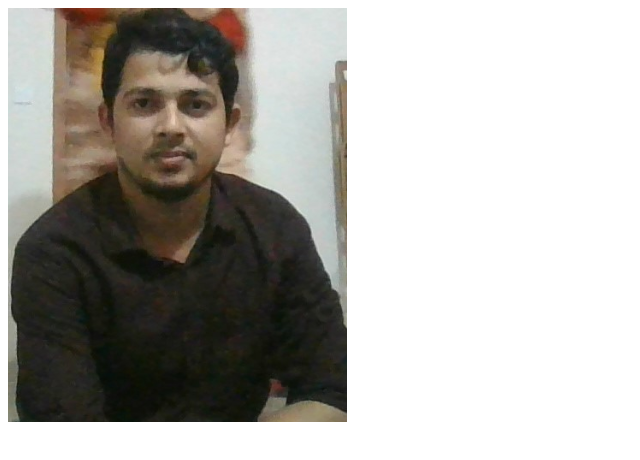
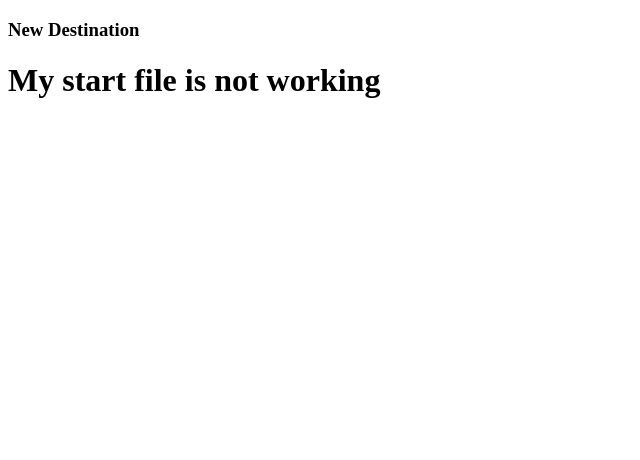
Before and after one commit to SheikhShuvoAhmed/my-first-repo, a plain HTML site: page index.html in a window 1280 px wide. Shown: the whole page, without its empty margins (0-640 px from the left). Drawn offline with Linux system fonts and the light colour scheme.

Commit message:
img deleted

```diff
--- a/index.html
+++ b/index.html
@@ -6,6 +6,7 @@
     <meta name="viewport" content="width=device-width, initial-scale=1.0">
     <title>My First Github Repo</title> </head>
 <body>
-    <img src="s.png" alt="">
+    <h3>New Destination</h3>
+    <h1>My start file is not working</h1>
 </body>
 </html>
```
